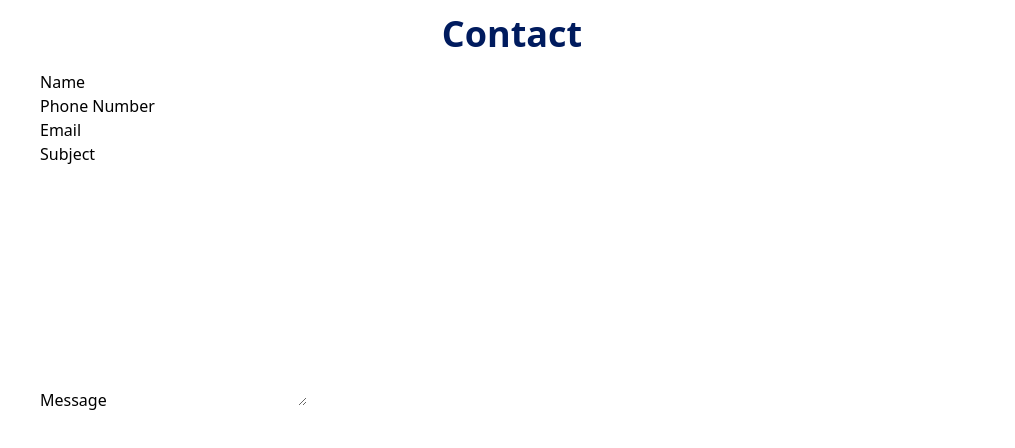
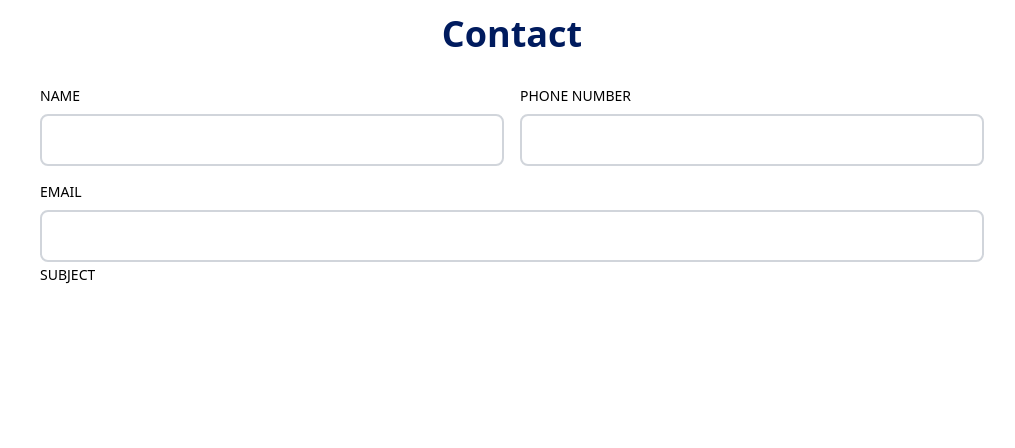
Before and after one commit to lavollmer/react-website, a React (Vite) app in the folder react-website/: page / in a window 1280 px wide. Shown: the part 2286-2734 px from the top of the page, without its empty margins (160-1175 px from the left). Built offline with nearby package versions, Linux system fonts and the light colour scheme.

Commit message:
styling of contact form

```diff
--- a/react-website/src/components/Contact.jsx
+++ b/react-website/src/components/Contact.jsx
@@ -7,26 +7,38 @@ const Contact = () => {
         Contact
       </h1>
       <form action="" method="POST" encType="multipart/form-data">
-        <div>
-          <div>
-            <label>Name</label>
-            <input type="text" name="name" />
+        <div className="grid md:grid-cols-2 gap-4 w-full py-2">
+          <div className="flex flex-col">
+            <label className="uppercase text-sm py-2">Name</label>
+            <input
+              className="border-2 rounded-lg p-3 flex border-gray-300"
+              type="text"
+              name="name"
+            />
           </div>
-          <div>
-            <label>Phone Number</label>
-            <input type="text" name="phone" />
+          <div className="flex flex-col">
+            <label className="uppercase text-sm py-2">Phone Number</label>
+            <input
+              className="border-2 rounded-lg p-3 flex border-gray-300"
+              type="text"
+              name="phone"
+            />
           </div>
         </div>
-        <div>
-          <label>Email</label>
-          <input type="email" name="email" />
+        <div className="flex flex-col">
+          <label className="uppercase text-sm py-2">Email</label>
+          <input
+            className="border-2 rounded-lg p-3 flex border-gray-300"
+            type="email"
+            name="email"
+          />
         </div>
         <div>
-          <label>Subject</label>
+          <label className="uppercase text-sm py-2">Subject</label>
           <input type="text" name="subject" />
         </div>
         <div>
-          <label>Message</label>
+          <label className="uppercase text-sm py-2">Message</label>
           <textarea rows="10" name="message"></textarea>
         </div>
       </form>
```
